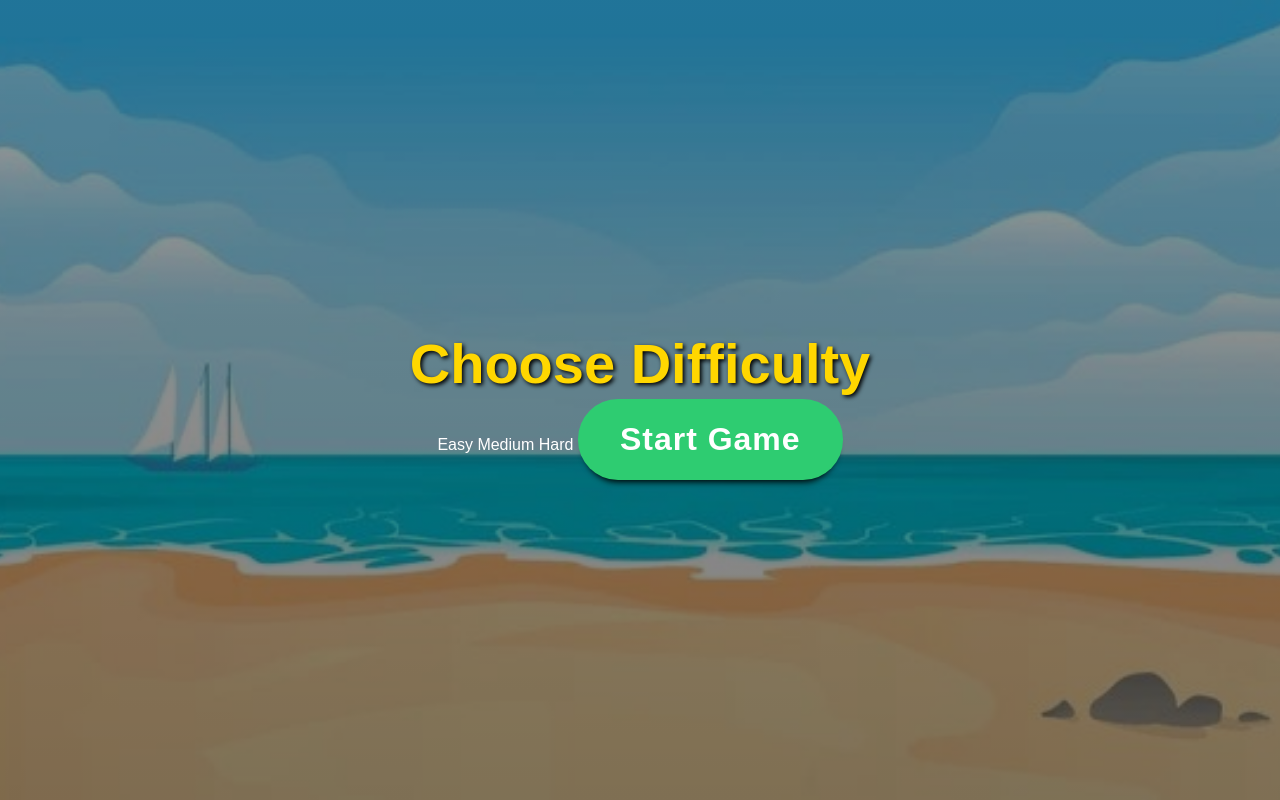
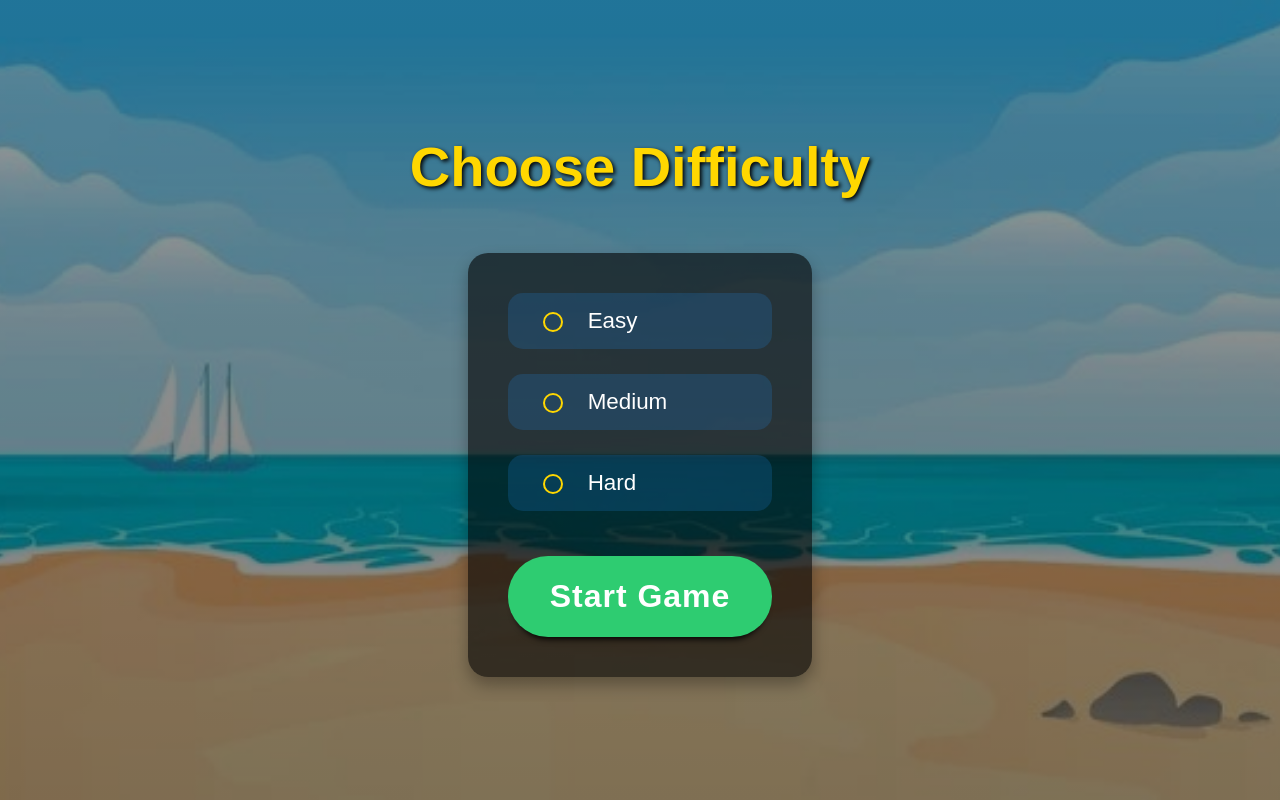
Before and after one commit to rickyreyes10/HangmanGame, a PHP site: page /start-game.php in a window 1280 px wide. Run offline with PHP 8.4, Linux system fonts and the light colour scheme.

Commit message:
start game page css
the css styles of start game page.. adding aesthetic to the form tag

```diff
--- a/styles.css
+++ b/styles.css
@@ -177,3 +177,59 @@ input {
     margin-bottom: 20px;
     border-radius: 10px;
 }
+
+/*show modal when checkbox is checked*/
+.modal-toggle:checked+.modal {
+    display: flex;
+}
+
+/*styling for start-game.php*/
+form {
+    display: flex;
+    flex-direction: column;
+    gap: 25px;
+    background-color: rgba(0, 0, 0, 0.6);
+    padding: 40px;
+    border-radius: 20px;
+    box-shadow: 0 8px 16px rgba(0, 0, 0, 0.3);
+    margin-top: 70px;
+}
+
+form label {
+    display: flex;
+    align-items: center;
+    gap: 15px;
+    font-size: 1.4em;
+    cursor: pointer;
+    padding: 15px 30px;
+    background-color: rgba(30, 136, 229, 0.2);
+    border-radius: 15px;
+    transition: all 0.3s ease;
+}
+
+form label:hover {
+    background-color: rgba(30, 136, 229, 0.4);
+    transform: translateX(7px);
+}
+
+form input[type="radio"] {
+    display: inline-block;
+    width: 20px;
+    height: 20px;
+    border: 2px solid #ffd700;
+    border-radius: 50%;
+    margin-right: 10px;
+    position: relative;
+    appearance: none;
+}
+
+form input[type="radio"]:checked {
+    background-color: #ffd700;
+    border-color: #fff;
+}
+
+form .start-button {
+    margin-top: 20px;
+    align-self: center;
+    min-width: 200px;
+}
```
